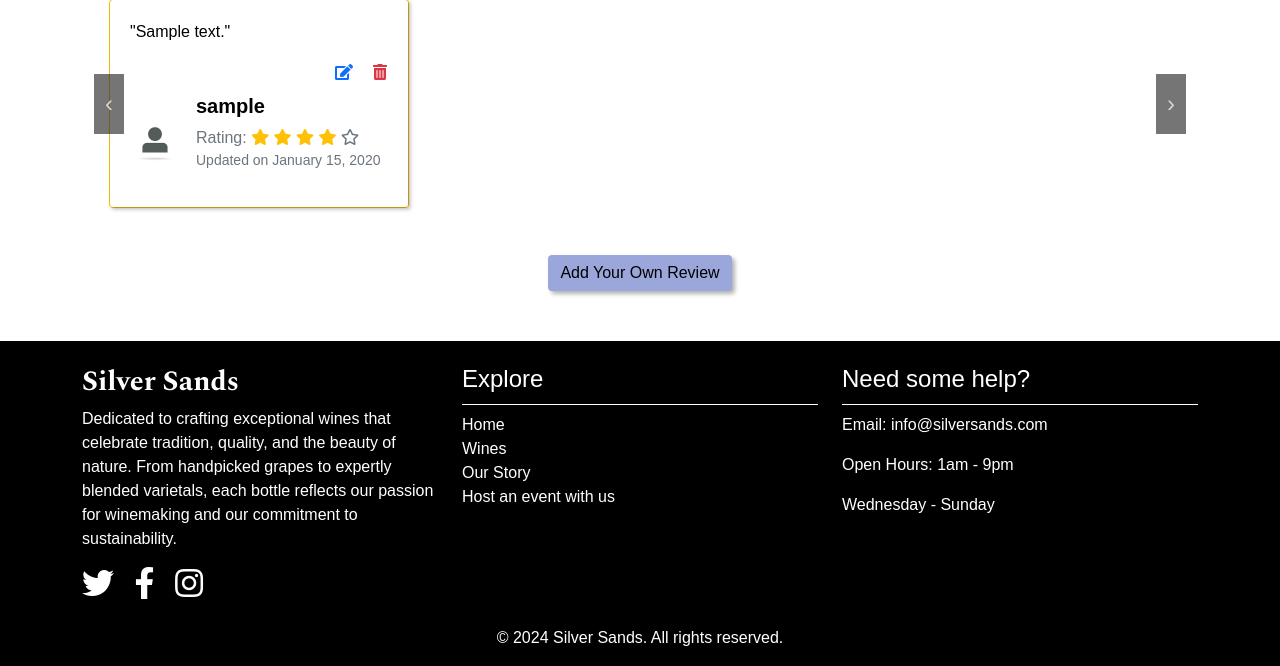
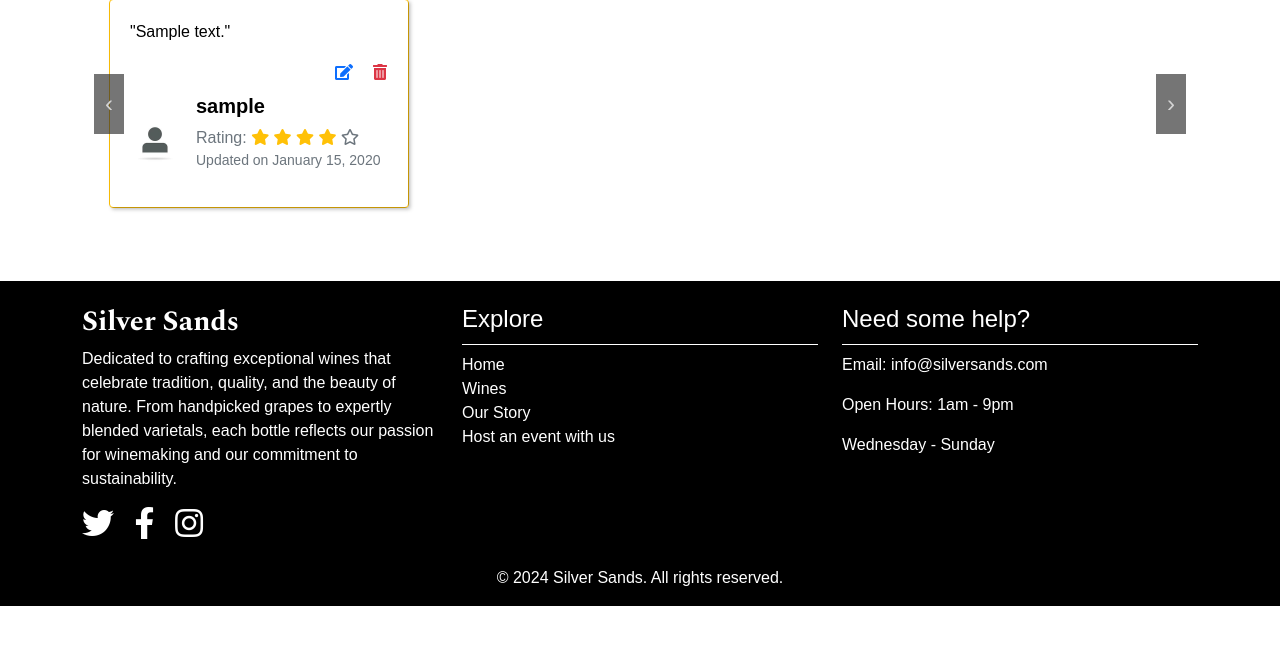
Before and after one commit to AlvaLind/project-5-silver-sands, a Django app: page /products/1/ in a window 1280 px wide. Shown: the part 1240-1906 px from the top of the page. After the commit the page ends 1846 px from the top, so only its background shows below. Run offline with Django 5.2, Linux system fonts and the light colour scheme; a user stored in the database is signed in; tables that the repository leaves empty hold one stand-in row (values such as "Sample post"); some libraries are stand-ins or nearby versions.

Commit message:
Fix bug, hide add review button if user already left a review

```diff
--- a/products/templates/product_details.html
+++ b/products/templates/product_details.html
@@ -179,7 +179,7 @@
 
             <div class="container-fluid mt-3 mb-3">
                 {% if user.is_authenticated %}
-                    {% if not user.existing_review %}
+                    {% if not existing_review %}
                         <div class="text-center mb-4">
                             <!-- Button to trigger the review modal -->
                             <button type="button" class="btn btn-primary" data-bs-toggle="modal" data-bs-target="#addReviewModal">
@@ -187,10 +187,10 @@
                             </button>
                         </div>
                     {% endif %}
-                    {% else %}
-                        <div class="alert alert-info" role="alert">
-                            You must be logged in to submit a review.
-                        </div>
+                {% else %}
+                    <div class="alert alert-info" role="alert">
+                        You must be logged in to submit a review.
+                    </div>
                 {% endif %}
             </div>
         </div>
```
